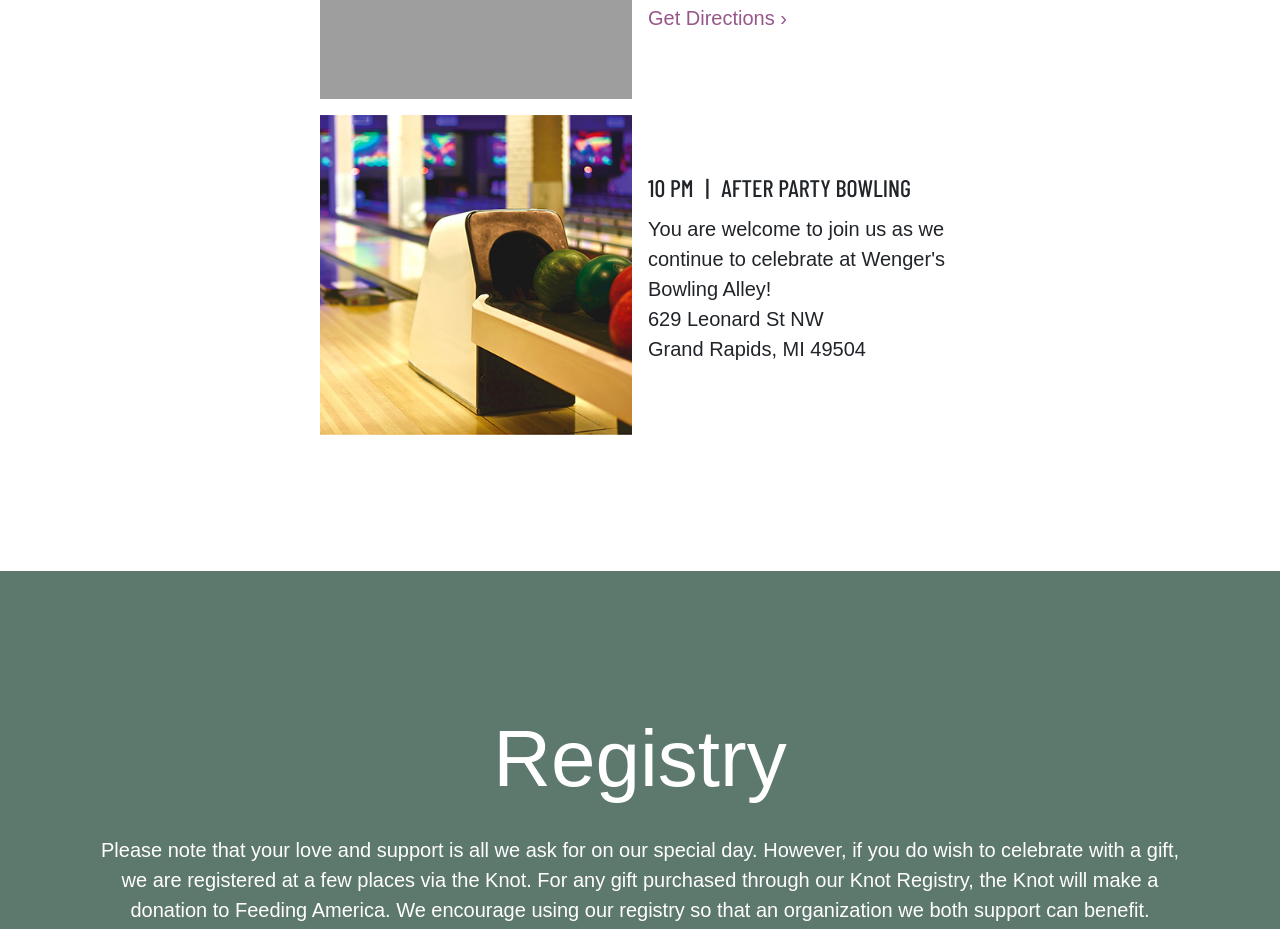
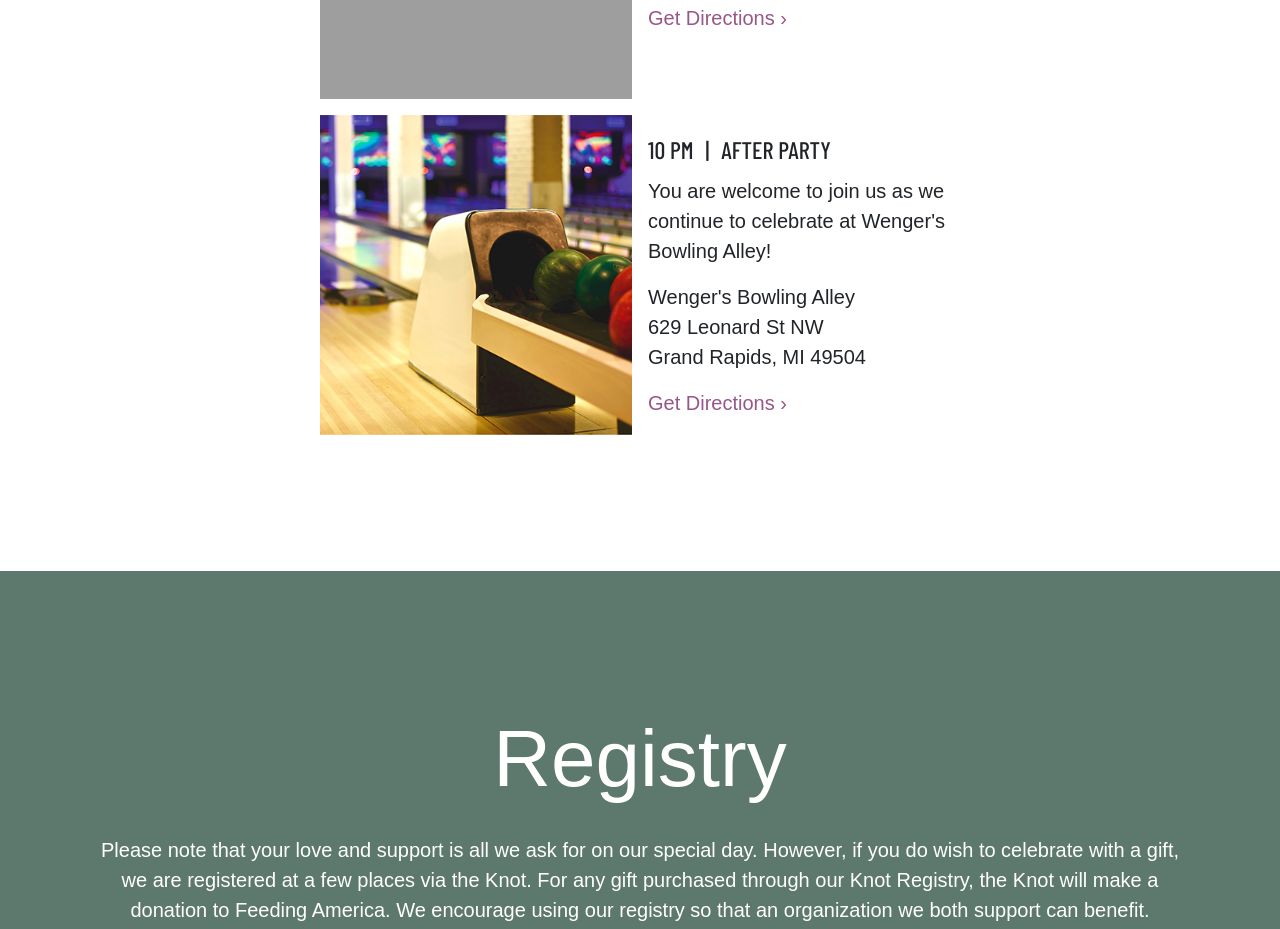
Before and after one commit to jgeschwendt/geschwendt.wedding, a website built with webpack: page index.html in a window 1280 px wide. Shown: the part 1517-2446 px from the top of the page. Built offline with nearby package versions, Linux system fonts and the light colour scheme; grey boxes are pictures that could not be loaded; a web font is replaced by a local one.

Commit message:
Update index.html

```diff
--- a/index.html
+++ b/index.html
@@ -97,18 +97,21 @@
           <div class="jk-details-image" style="background-image: url('/assets/photos/Bowling.jpg');"></div>
           <div class="jk-details-info">
             <h3 class="jk-details-info-title">
-              10 pm&ensp;|&ensp;After Party Bowling
+              10 pm&ensp;|&ensp;After Party
             </h3>
-            <!-- <address class="jk-details-info-address">
-              <b>Downtown Grand Rapids</b>
-            </address> -->
             <p class="jk-details-info-text">
               You are welcome to join us as we continue to celebrate at Wenger's Bowling Alley!
+            </p>
+           <address class="jk-details-info-address">
+              <b>Wenger's Bowling Alley</b>
               <br>
               629 Leonard St NW
               <br>
               Grand Rapids, MI 49504
-            </p>
+            </address>
+            <a class="jk-details-info-link" href="https://goo.gl/maps/CPG2weM5yZo" target="_blank">
+              Get Directions &rsaquo;
+            </a>
           </div>
         </div>
       </div>
```
